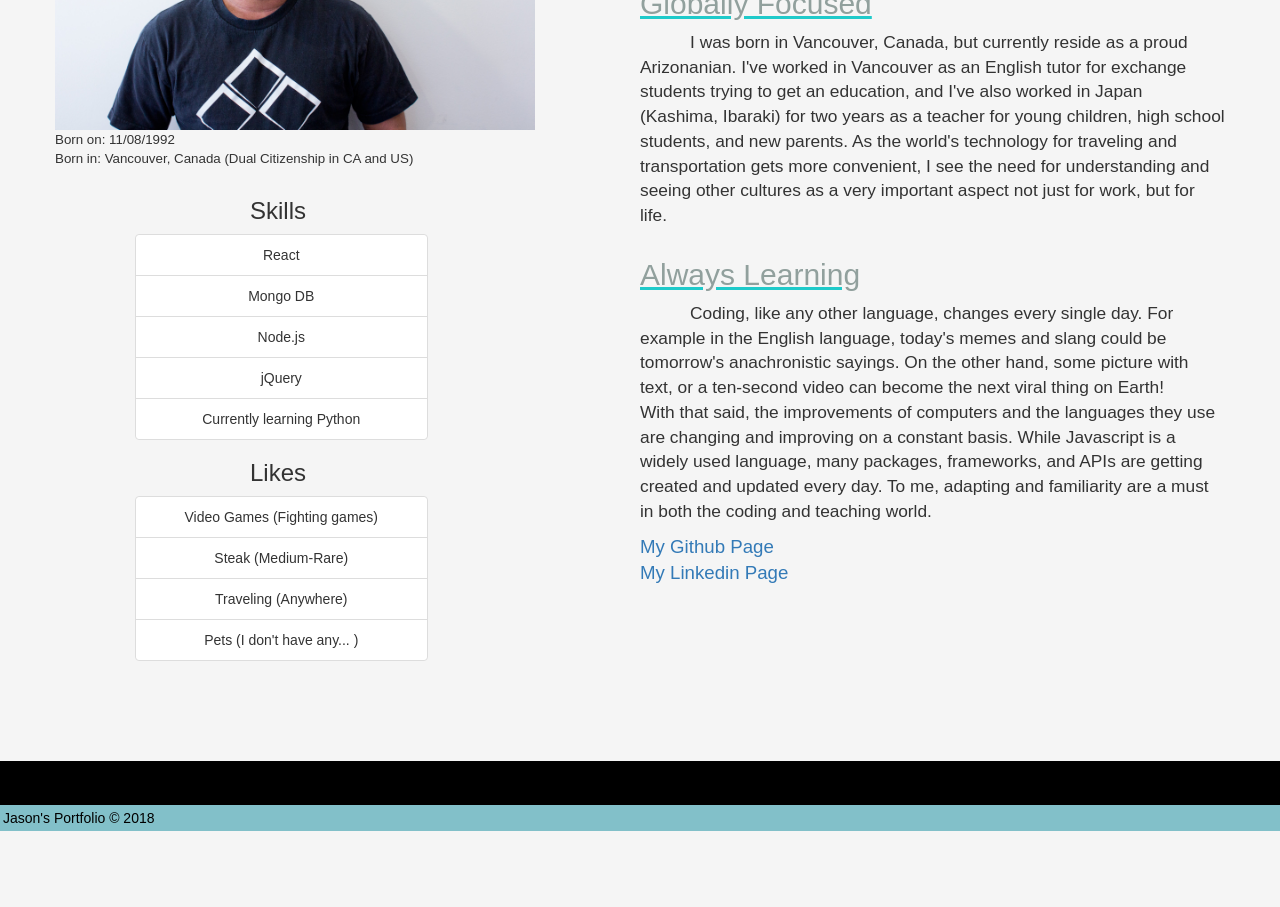
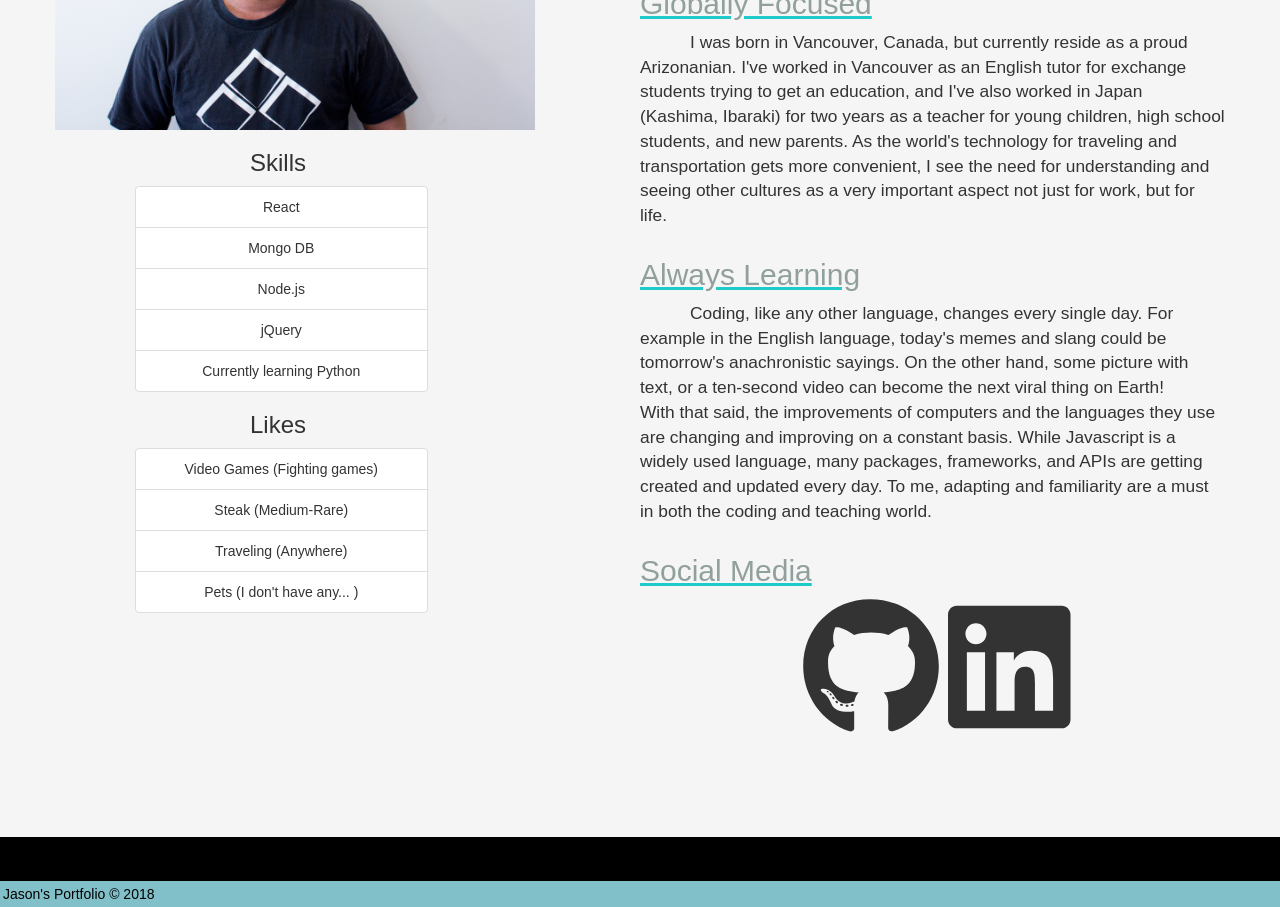
Before and after one commit to jasonfelipe/Portfolio-3.0, a React (Create React App) app in the folder client/: page / in a window 1280 px wide. Shown: the part 560-1467 px from the top of the page. Before the commit the page ends 1391 px from the top, so only its background shows below. Built offline with nearby package versions, Linux system fonts and the light colour scheme; a web font is replaced by a local one.

Commit message:
changing up css and added FontAwesome icons

```diff
--- a/client/package.json
+++ b/client/package.json
@@ -3,6 +3,10 @@
   "version": "0.1.0",
   "private": true,
   "dependencies": {
+    "@fortawesome/fontawesome-svg-core": "^1.2.19",
+    "@fortawesome/free-brands-svg-icons": "^5.9.0",
+    "@fortawesome/free-solid-svg-icons": "^5.9.0",
+    "@fortawesome/react-fontawesome": "^0.1.4",
     "moment-timezone": "^0.5.23",
     "react": "^16.5.2",
     "react-bootstrap": "^0.32.4",
--- a/client/src/App.js
+++ b/client/src/App.js
@@ -9,6 +9,11 @@ import Home from "./pages/Home";
 import Portfolio from "./pages/Portfolio";
 import Contact from "./pages/Contact";
 import Blog from "./pages/Blog";
+
+import { fab } from '@fortawesome/free-brands-svg-icons'
+import { library } from '@fortawesome/fontawesome-svg-core'
+
+library.add(fab);
 
 const App = () => (
   <Router>
--- /dev/null
+++ b/client/src/components/Icons/FAIcon.js
@@ -0,0 +1,9 @@
+import React from 'react';
+import { FontAwesomeIcon } from '@fortawesome/react-fontawesome';
+import { PromiseProvider } from 'mongoose';
+
+const FAIcon = (props) => (
+    <FontAwesomeIcon onClick={props.onClick} className='icon' size='10x' icon={[ props.prefix, props.iconName ]} />
+);
+
+export default FAIcon;
--- /dev/null
+++ b/client/src/components/Icons/index.js
@@ -0,0 +1 @@
+export * from "./FAIcon";
--- a/client/src/pages/Home.js
+++ b/client/src/pages/Home.js
@@ -11,6 +11,9 @@ import 'moment-timezone';
 
 //React CSS Animations
 import { CSSTransition } from 'react-transition-group';
+
+//Fontawesome stuff.
+import FAIcon from '../components/Icons/FAIcon';
 
 //Personal Assets
 import Me from '../assets/images/profile/its-me.jpg';
@@ -86,6 +89,26 @@ class Home extends Component {
         })
     }
 
+    handleLinks = (event) =>{
+        event.preventDefault();
+        let icon = event.target.dataset.icon;
+        let win;
+        console.log("Clicked on: ", icon);
+
+        switch (icon){
+            case "github":
+                console.log(icon);
+                win = window.open("https://github.com/jasonfelipe", '_blank');
+                win.focus();
+                break;
+
+            case 'linkedin':
+                    console.log(icon);
+                    win = window.open("https://www.linkedin.com/in/jason-felipe-089558107", '_blank');
+                    win.focus();
+                    break;
+        }
+    }
 
     render() {
         return (
@@ -120,13 +143,6 @@ class Home extends Component {
                                 <div className='center'>
                                     <img src={Me} id='mypicture' alt='me' />
                                 </div>
-                            </Row>
-                            <Row>
-                                <p className='small-notes'>
-                                    Born on: 11/08/1992
-                                    <br />
-                                    Born in: Vancouver, Canada (Dual Citizenship in CA and US)
-                                </p>
                             </Row>
 
                             <h3 id='left-side-title'>Skills</h3>
@@ -196,17 +212,34 @@ class Home extends Component {
                                     and improving on a constant basis. While Javascript is a widely used language, many packages, frameworks, and APIs are
                                     getting created and updated every day. To me, adapting and familiarity are a must in both the coding and teaching world.
                                </p>
+                                {/* Social Media Icons */}
                             </Row>
 
                             <Row>
-                                <a href='https://github.com/jasonfelipe/' rel='noopener noreferrer' target='_blank'>My Github Page</a>
+                                <h2 className='title-header'>Social Media</h2>
+
+                                <Col size='md-3'>
+                                </Col>
+                                <Col size='md-3'>
+                                    <FAIcon
+                                        onClick={this.handleLinks}
+                                        prefix="fab"
+                                        iconName="github"
+                                    />
+                                </Col>
+                                <Col size='md-3'>
+                                    <FAIcon
+                                        onClick={this.handleLinks}
+                                        prefix='fab'
+                                        iconName='linkedin'
+                                    />
+                                </Col>
                             </Row>
-                            <Row>
-                                <a href='https://www.linkedin.com/in/jason-felipe-089558107/' rel='noopener noreferrer' target='_blank'>My Linkedin Page</a>
-                            </Row>
+
                         </Col>
                         {/* End Right Side Column */}
                     </Row>
+
 
                 </Container>
             </div>
--- a/client/src/pages/pages.css
+++ b/client/src/pages/pages.css
@@ -5,6 +5,10 @@ body {
 
 p {
     font-size: 14pt;
+}
+
+path{
+    z-index: -1;
 }
 
 .jumbotron {
@@ -62,9 +66,17 @@ textarea {
 }
 
 #mypicture {
-    float: left;
-    max-height: 720px;
+    display:inline-block;
+    max-height: 640px;
     max-width: 480px;
+}
+
+.icon {
+    margin: 0 auto;
+}
+
+.icon:hover {
+    cursor: pointer;
 }
 
 .title-header {
@@ -75,6 +87,7 @@ textarea {
 
 .small-notes {
     font-size: 10pt;
+    text-align: center;
 }
 
 .center {
@@ -104,7 +117,7 @@ a {
 @media only screen and (max-width: 640px){
 
     #left-side-title {
-        margin-left: 150px;
+        margin-left: 200px;
         display: block;
     }
 
@@ -132,10 +145,8 @@ a {
     }
 
     #mypicture {
-        padding-left: 10px;
         width: 360px;
         height: 240px;
-        margin: 0 auto;
     }
 
     .title-header{
@@ -149,4 +160,10 @@ a {
     a{
         padding-left: 50px;
     }
+
+    .icon {
+        float:left;
+        margin: 10px;
+    }
+
 }
```
Also changed, not shown: client/src/components/Icons/style.css (added), 2 other files (tests, documents, lock files or other folders).
